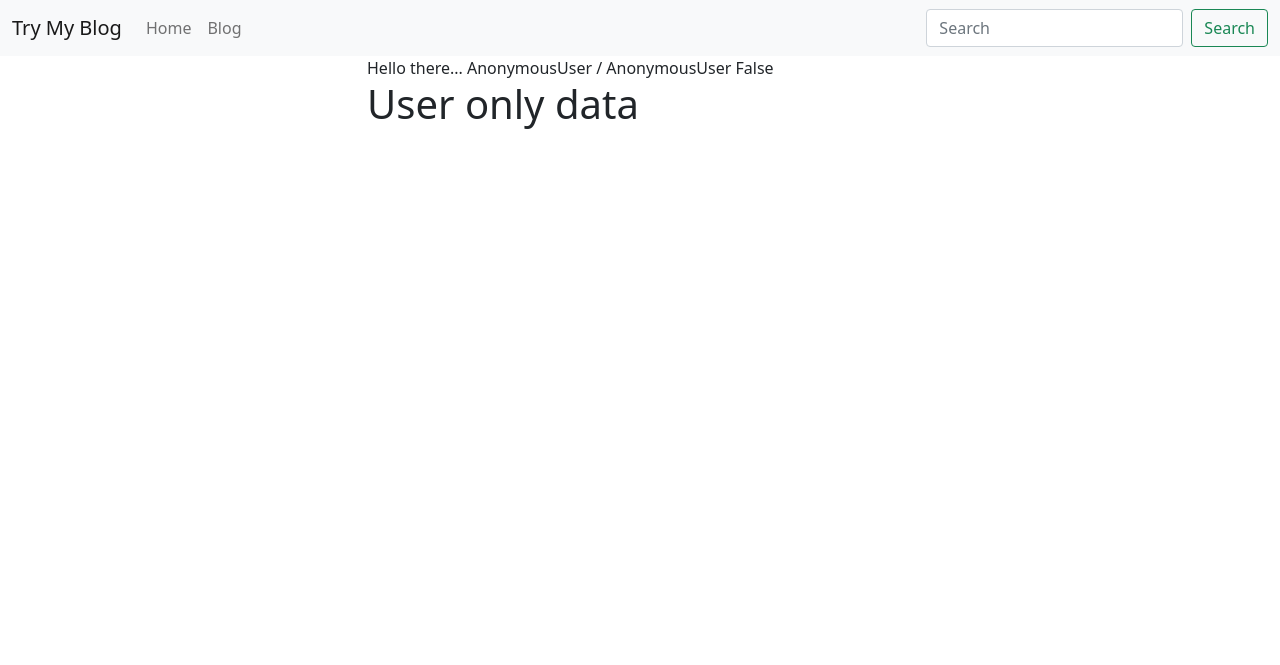
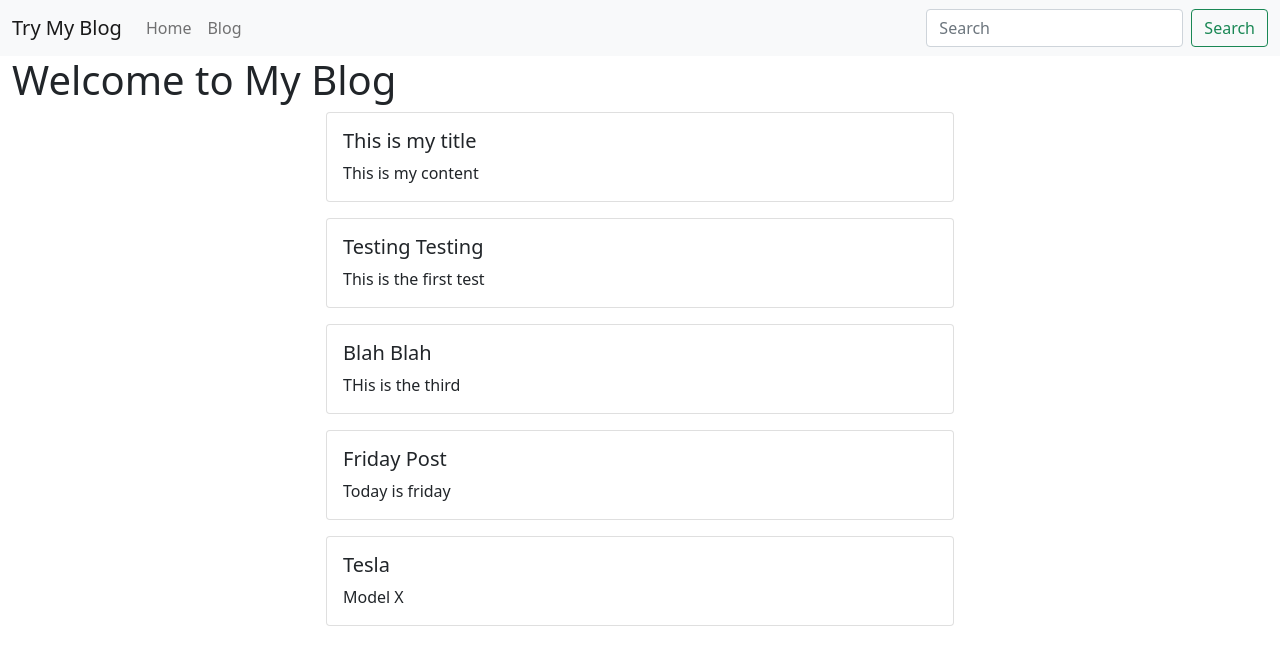
Before and after one commit to lalebdi/DjangoBlog, a Django app: page / in a window 1280 px wide. Shown: the top 665 px of the page. Run offline with Django 3.2, Linux system fonts and the light colour scheme; data comes from the database, SQL or seed files in the repository.

Commit message:
include with arguments

```diff
--- /dev/null
+++ b/src/blog/templates/blog/list-inline.html
@@ -0,0 +1,9 @@
+
+<div class="col-12 col-md-6 mb-3 mx-auto">
+    <div class="card">
+        <div class="card-body">
+            <h5 class="card-title">{{ blog_post.title }}</h5>
+            <p class="card-text">{{ blog_post.content }}</p>
+        </div>
+    </div>
+</div>
--- a/src/blog/templates/blog/list.html
+++ b/src/blog/templates/blog/list.html
@@ -2,8 +2,10 @@
 
 {% block content %}
 
+<div class="row">
     {% for object in object_list %}
-       <li><a href="{{ object.get_absolute_url }}"> {{ object.title }} </a></li>
+    {% include "blog/list-inline.html" with blog_post=object %}
     {% endfor %}
+</div>
 
 {% endblock %}
--- a/src/django_blog/views.py
+++ b/src/django_blog/views.py
@@ -2,13 +2,12 @@ from django.http import HttpResponse
 from django.shortcuts import render
 from django.template.loader import get_template
 from .forms import ContactForm
+from blog.models import BlogPost
 
 
 def home_page(request):
-    my_title = "Hello there..."
-    context = {"title": my_title}
-    if request.user.is_authenticated:
-        context = {"title": my_title, "my_list": [1, 2, 3, 4, 5]}
+    qs = BlogPost.objects.all()[:5]
+    context = {"title": "Welcome to My Blog", "blog_list": qs}
     return render(request, "home.html", context)
 
 
--- a/src/templates/base.html
+++ b/src/templates/base.html
@@ -14,14 +14,9 @@
   </head>
   <body>
   {% include 'navbar.html' %}
-    <div class="container">
-        <div class="row">
-            <div class="col-6 mx-auto">
+    <div class="container-fluid">
                 {% block content %}
-
                 {% endblock %}
-            </div>
-        </div>
     </div>
 
 
--- a/src/templates/home.html
+++ b/src/templates/home.html
@@ -2,19 +2,10 @@
 
 {% block content %}
 
-{{ title }}
+<h1> {{ title }} </h1>
 
-{{ request.user }}
-
-{{ request.path }}
-
-{{ user }}
-
-{{ user.is_authenticated }}
-
-<h1> User only data</h1>
-    {% for i in my_list %}
-            <h3>{{ i }}</h3>
+    {% for a in blog_list %}
+            {% include 'blog/list-inline.html' with blog_post=a %}
     {% endfor %}
 
 
```
